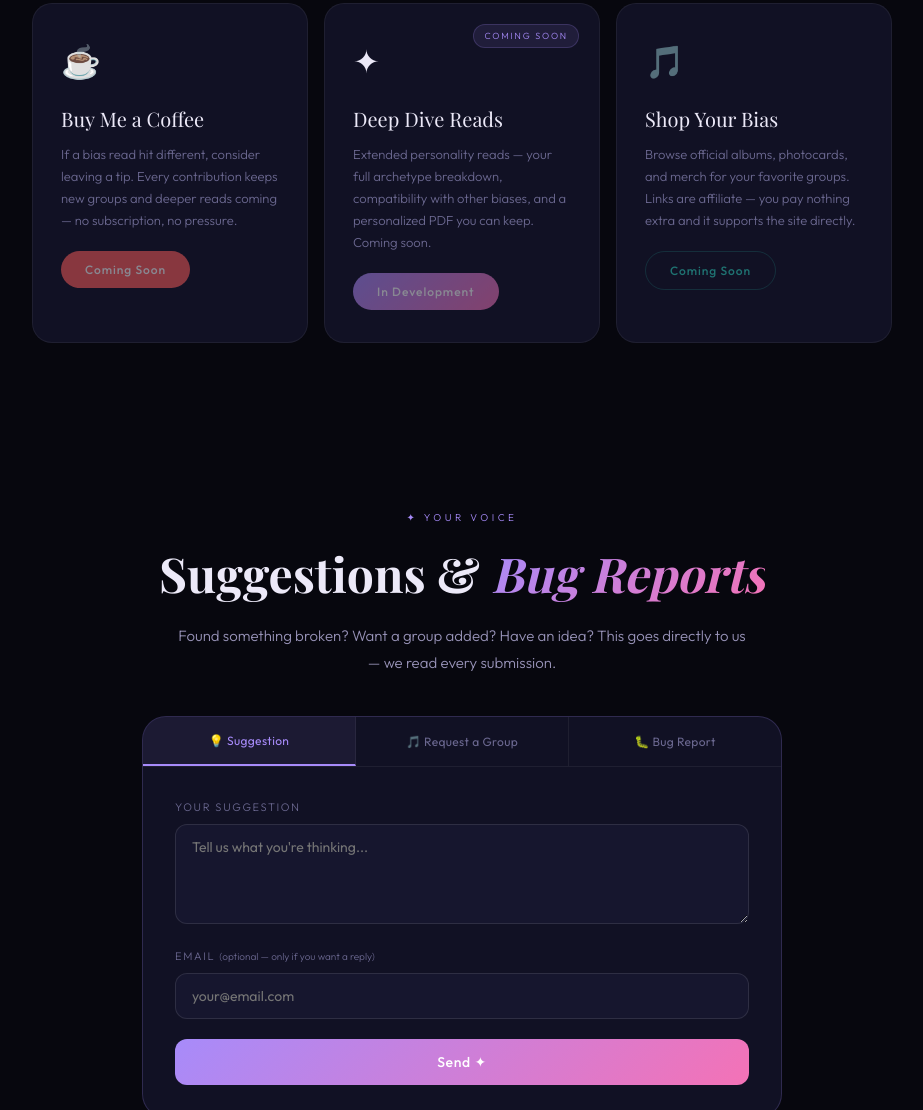
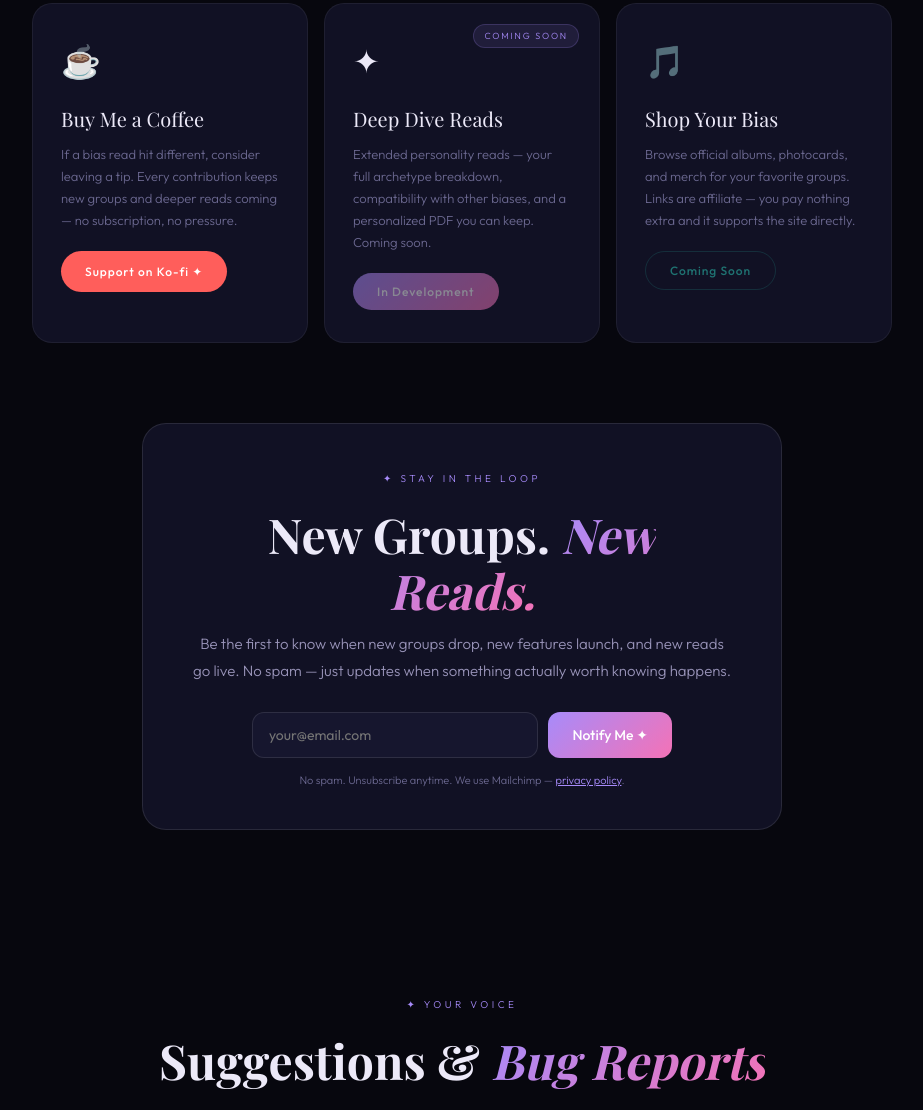
Before and after one commit to thebiasbins/biastheory, a plain HTML site: page index.html in a window 1280 px wide. Shown: the part 4031-5141 px from the top of the page, without its empty margins (178-1101 px from the left). Drawn offline with nearby package versions, Linux system fonts and the light colour scheme; a web font is replaced by a local one.

Commit message:
Update index.html

```diff
--- a/index.html
+++ b/index.html
@@ -809,7 +809,7 @@ footer {
         <div class="support-icon">☕</div>
         <div class="support-title">Buy Me a Coffee</div>
         <div class="support-body">If a bias read hit different, consider leaving a tip. Every contribution keeps new groups and deeper reads coming — no subscription, no pressure.</div>
-        <button class="support-btn kofi-btn" disabled style="opacity:0.5;cursor:not-allowed">Coming Soon</button>
+        <a href="https://ko-fi.com/biastheory" target="_blank" class="support-btn kofi-btn">Support on Ko-fi ✦</a>
       </div>
       <div class="support-card premium">
         <div class="support-badge">Coming Soon</div>
@@ -823,6 +823,32 @@ footer {
         <div class="support-title">Shop Your Bias</div>
         <div class="support-body">Browse official albums, photocards, and merch for your favorite groups. Links are affiliate — you pay nothing extra and it supports the site directly.</div>
         <button class="support-btn affiliate-btn" disabled style="opacity:0.5;cursor:not-allowed">Coming Soon</button>
+      </div>
+    </div>
+  </div>
+</section>
+
+<!-- EMAIL SIGNUP -->
+<section id="email-section" style="padding:0 24px 80px;position:relative;z-index:1;">
+  <div style="max-width:640px;margin:0 auto;">
+    <div style="background:var(--surface);border:1px solid var(--border2);border-radius:24px;padding:40px 48px;text-align:center;">
+      <div class="section-tag">✦ Stay in the Loop</div>
+      <h2 class="section-title" style="margin-bottom:12px">New Groups. <em>New Reads.</em></h2>
+      <p class="section-body" style="margin:0 auto 28px;text-align:center">Be the first to know when new groups drop, new features launch, and new reads go live. No spam — just updates when something actually worth knowing happens.</p>
+      <div id="mc-embed-signup">
+        <form action="https://biastheory.us8.list-manage.com/subscribe/post?u=efa1f0e64dd07d2f5c52343f4&amp;id=1f212e56c3&amp;f_id=00d8c5e2f0" method="post" id="mc-embedded-subscribe-form" name="mc-embedded-subscribe-form" target="_blank">
+          <div style="display:flex;gap:10px;max-width:420px;margin:0 auto;flex-wrap:wrap;">
+            <input type="email" name="EMAIL" placeholder="your@email.com" required
+              style="flex:1;min-width:200px;background:var(--surface2);border:1px solid var(--border2);border-radius:12px;padding:13px 16px;font-size:14px;color:var(--text);font-family:'Outfit',sans-serif;outline:none;"
+              onfocus="this.style.borderColor='rgba(167,139,250,0.5)'" onblur="this.style.borderColor='var(--border2)'">
+            <div style="position:absolute;left:-5000px;" aria-hidden="true"><input type="text" name="b_efa1f0e64dd07d2f5c52343f4_1f212e56c3" tabindex="-1" value=""></div>
+            <button type="submit" name="subscribe"
+              style="padding:13px 24px;border-radius:12px;background:linear-gradient(135deg,var(--violet),var(--pink));color:white;font-size:14px;font-weight:500;border:none;cursor:pointer;font-family:'Outfit',sans-serif;white-space:nowrap;">
+              Notify Me ✦
+            </button>
+          </div>
+          <p style="font-size:11px;color:var(--muted);margin-top:14px;">No spam. Unsubscribe anytime. We use Mailchimp — <a href="https://mailchimp.com/legal/privacy" target="_blank" style="color:var(--violet)">privacy policy</a>.</p>
+        </form>
       </div>
     </div>
   </div>
```
